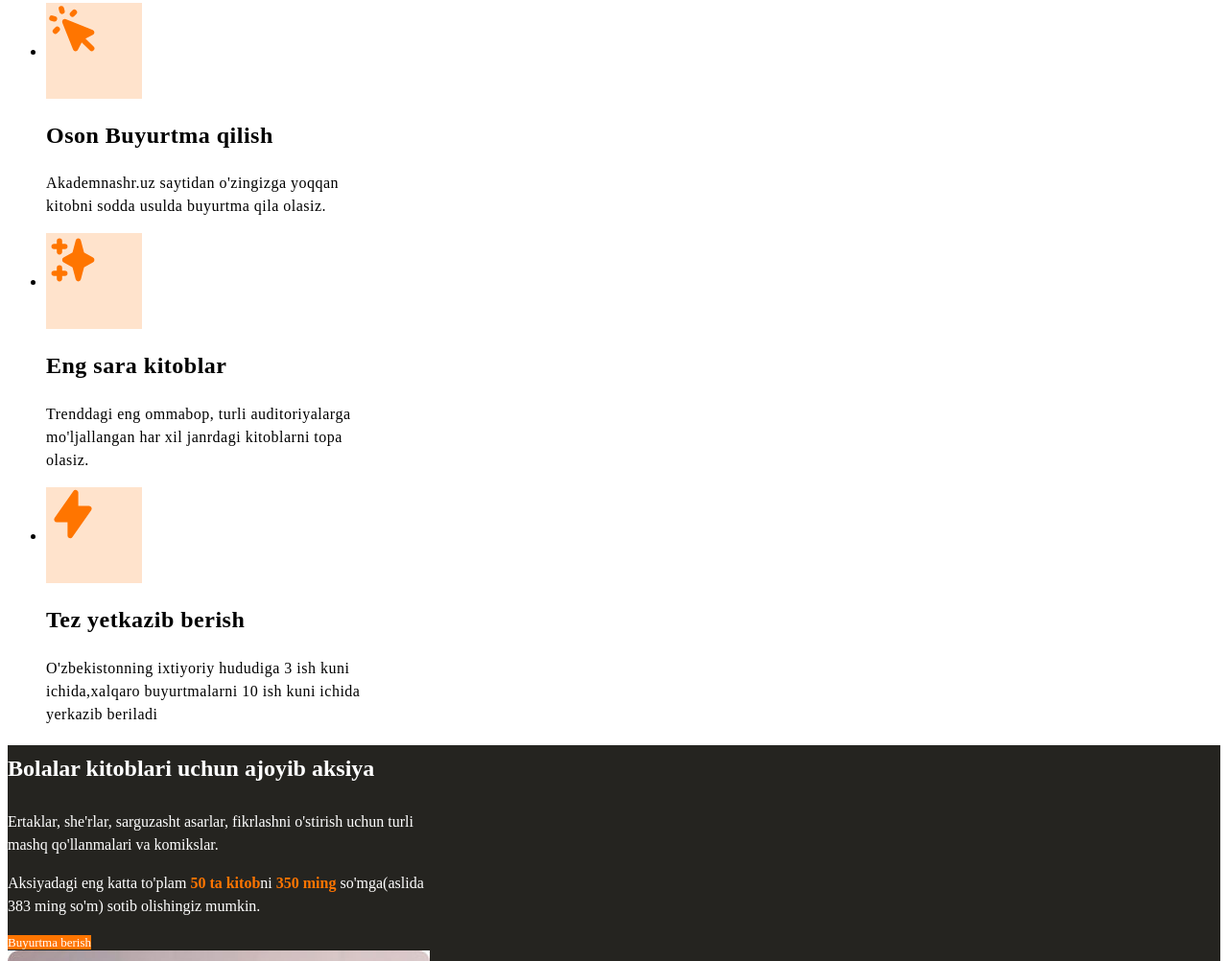
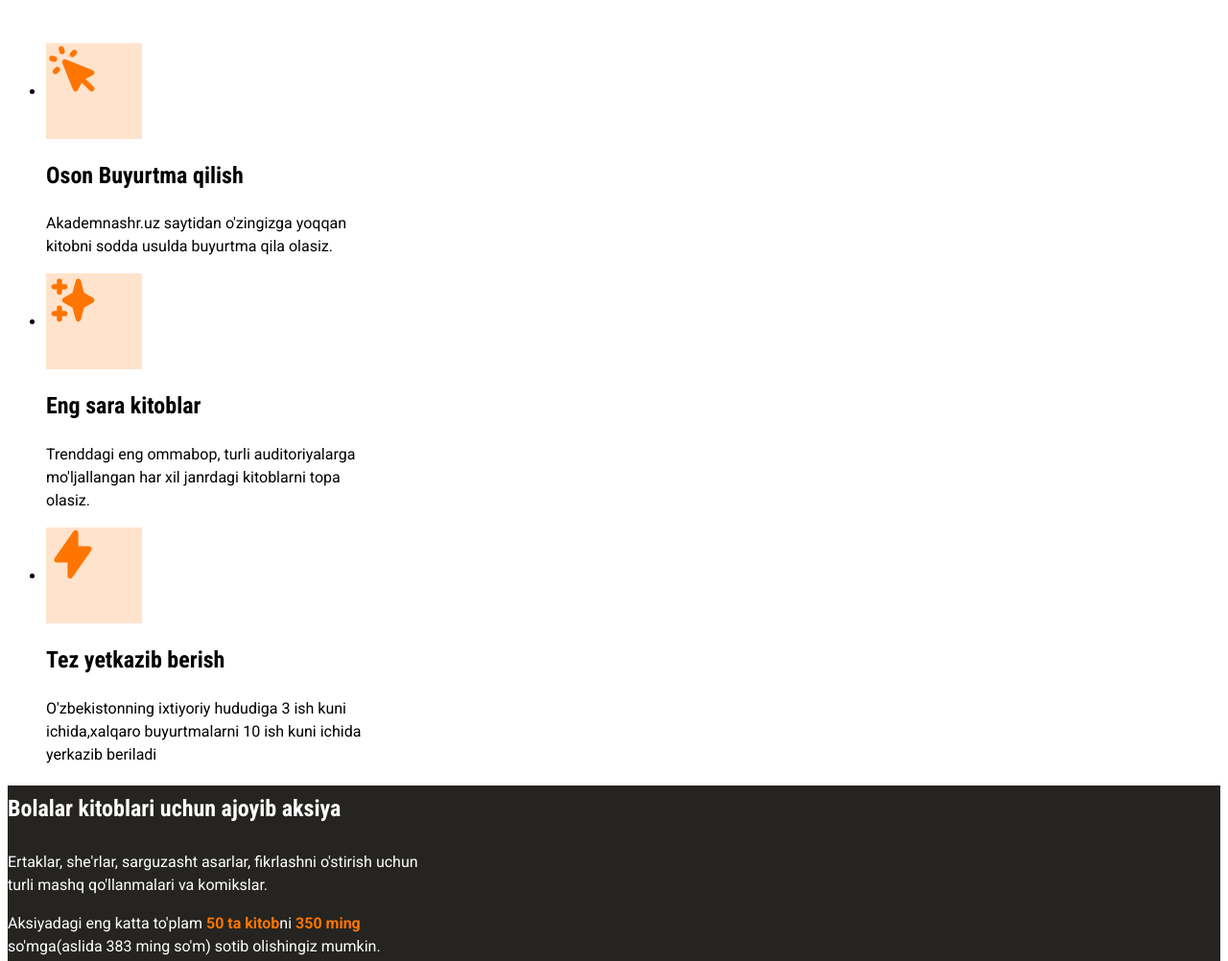
Before and after one commit to Rakhmonov04/akademnashr-site, a plain HTML site: page index.html in a window 1280 px wide. Shown: the part 1364-2366 px from the top of the page at 96% size. Drawn offline with Linux system fonts and the light colour scheme.

Commit message:
Add font-family styles

```diff
--- a/css/style.css
+++ b/css/style.css
@@ -2,6 +2,12 @@
     text-decoration: none;
 } */
 
+body{
+    font-style: 16px;
+    line-height: 1.5;
+    font-family: "Roboto", "Arial",serif;
+    letter-spacing: 0.5;
+}
 a {
     text-decoration: none;
 }
@@ -35,25 +41,20 @@ a {
     height: 3px;
     background-color: #ff7500;
 }
+.hero h2{
+    font-size: 40px;
+    line-height: 1.2;
+    font-family: "Roboto Condensed", "Ariel", sans-serif ;
+}
 .hero-img{
     width: 510px;
     height: 510px;
-}
-.hero h2{
-    font-size: 40px;
-    line-height: 1.2;
-    letter-spacing: 0.5;
-}
-.hero p{
-    font-style: 16px;
-    line-height: 1.5;
-    letter-spacing: 0.5px;
 }
 .features h2{
     width: 440px;
     font-size: 72px;
     line-height: 1.2;
-    letter-spacing: 0.5px;
+    font-family: "Roboto Condensed", sans-serif;
 }
 .features-icon{
     width: 100px;
@@ -63,12 +64,7 @@ a {
 .features h3{
     font-size: 24px;
     line-height: 1.2;
-    letter-spacing: 0.5px ;
-}
-.features p{
-    font-size: 16px;
-    line-height: 1.5;
-    letter-spacing: 0.5px;
+    font-family: "Roboto Condensed", sans-serif;
 }
 ul li{
     width: 340px;
@@ -83,10 +79,7 @@ ul li{
 .promo-content h2{
     font-style: 40px;
     line-height: 48px;
-}
-.promo-content p {
-    font-style: 16px;
-    line-height: 1.5;
+    font-family: "Roboto Condensed", sans-serif;
 }
 .promo-highlight {
     color: #ff7500;
@@ -106,9 +99,8 @@ ul li{
 }
 .site-footer-links{
     width: 224px;
+    line-height: 19px;
 }
 .site-footer-links a {
     color: #252420;
-    font-style: 16px;
-    line-height: 19px;
 }
--- a/index.html
+++ b/index.html
@@ -4,6 +4,11 @@
     <meta charset="UTF-8">
     <meta name="viewport" content="width=device-width, initial-scale=1.0">
     <title>Akademik nashr</title>
+
+    <!-- Google fonts -->
+    <link rel="preconnect" href="https://fonts.googleapis.com">
+    <link rel="preconnect" href="https://fonts.gstatic.com" crossorigin>
+    <link href="https://fonts.googleapis.com/css2?family=Roboto+Condensed:ital,wght@0,100..900;1,100..900&family=Roboto:wght@400;500;700&display=swap" rel="stylesheet">
     <link rel="stylesheet" href="css/style.css">
 </head>
 <body>
```
